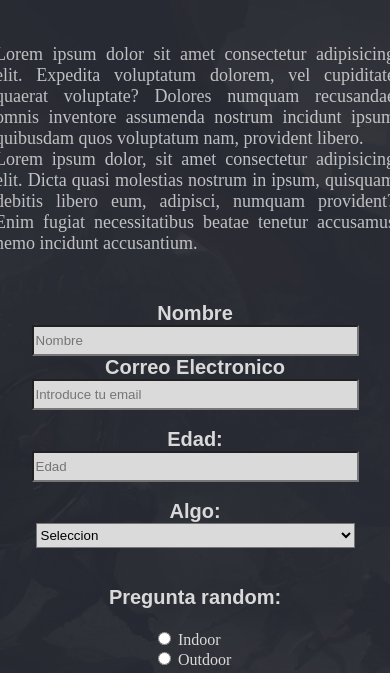
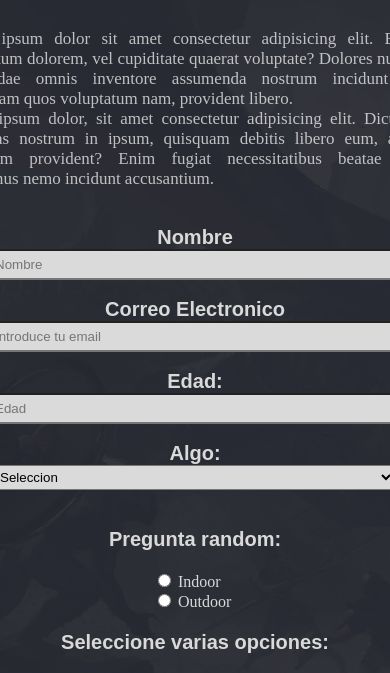
Before and after one commit to BelenMarquez1812/FormularioDnD, a plain HTML site: page index.html in a window 390 px wide. Shown: the part 78-751 px from the top of the page. Drawn offline with Linux system fonts and the light colour scheme; a web font is replaced by a local one.

Commit message:
Se modifico ciertas partes de las medias queries

```diff
--- a/Formulario1.css
+++ b/Formulario1.css
@@ -35,10 +35,10 @@ body {
     border: solid #171717 3px;
 }
 
-@media (max-width:500px) {
+@media (max-width:385px) {
     .caja-1{
         width: 600px;
-        height: 1100px;
+        height: 1200px;
     }
 }
 
@@ -57,9 +57,9 @@ body {
     font-family: 'Times New Roman', Times, serif
 }
 
-@media (max-width:500px) {
+@media (max-width:385px) {
     #description {
-        padding: 25px 100px 30px;
+        padding: 20px 150px 20px;
         font-size: 18px;
     }
 }
@@ -86,7 +86,7 @@ body {
     height :25px;
 }
 
-@media (max-width:400px) {
+@media (max-width:385px) {
     #name{
         width : 319px;
     }
@@ -99,7 +99,7 @@ body {
     height :25px;
 }
 
-@media (max-width:400px) {
+@media (max-width:385px) {
     #email{
         width : 319px;
     }
@@ -111,7 +111,7 @@ body {
     height :25px;
 }
 
-@media (max-width:400px) {
+@media (max-width:385px) {
     #number{
         width : 319px;
     }
@@ -123,7 +123,7 @@ body {
     height :25px;
 }
 
-@media (max-width:400px) {
+@media (max-width:385px) {
     #dropdown{
         width : 319px;
     }
@@ -137,7 +137,7 @@ body {
     max-height: 90px;
 }
 
-@media (max-width:400px) {
+@media (max-width:385px) {
     #comentarios{
         background-color: #dadada;
         width : 319px;
```
Also changed, not shown: index.html (+1 -1 lines).
